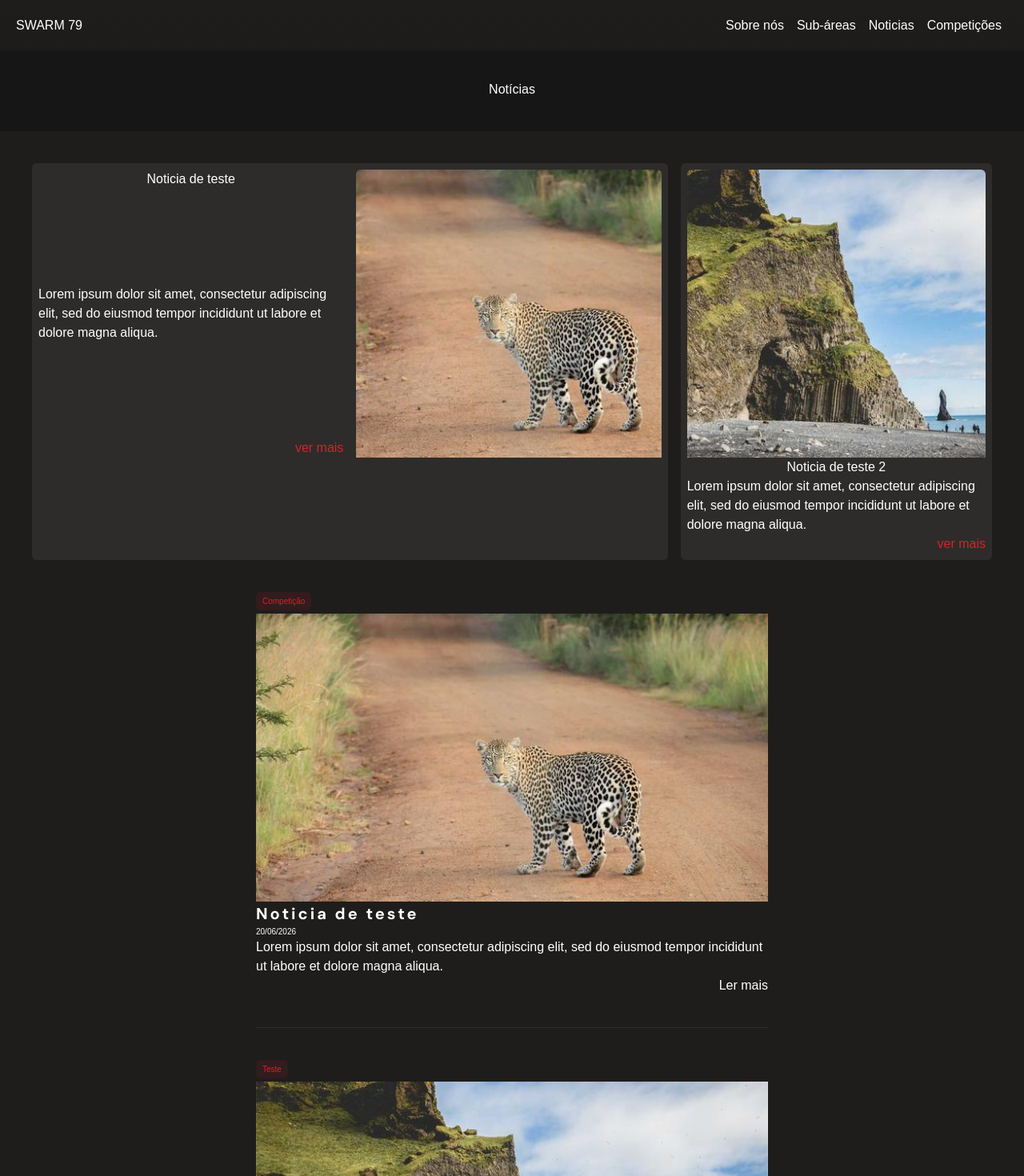
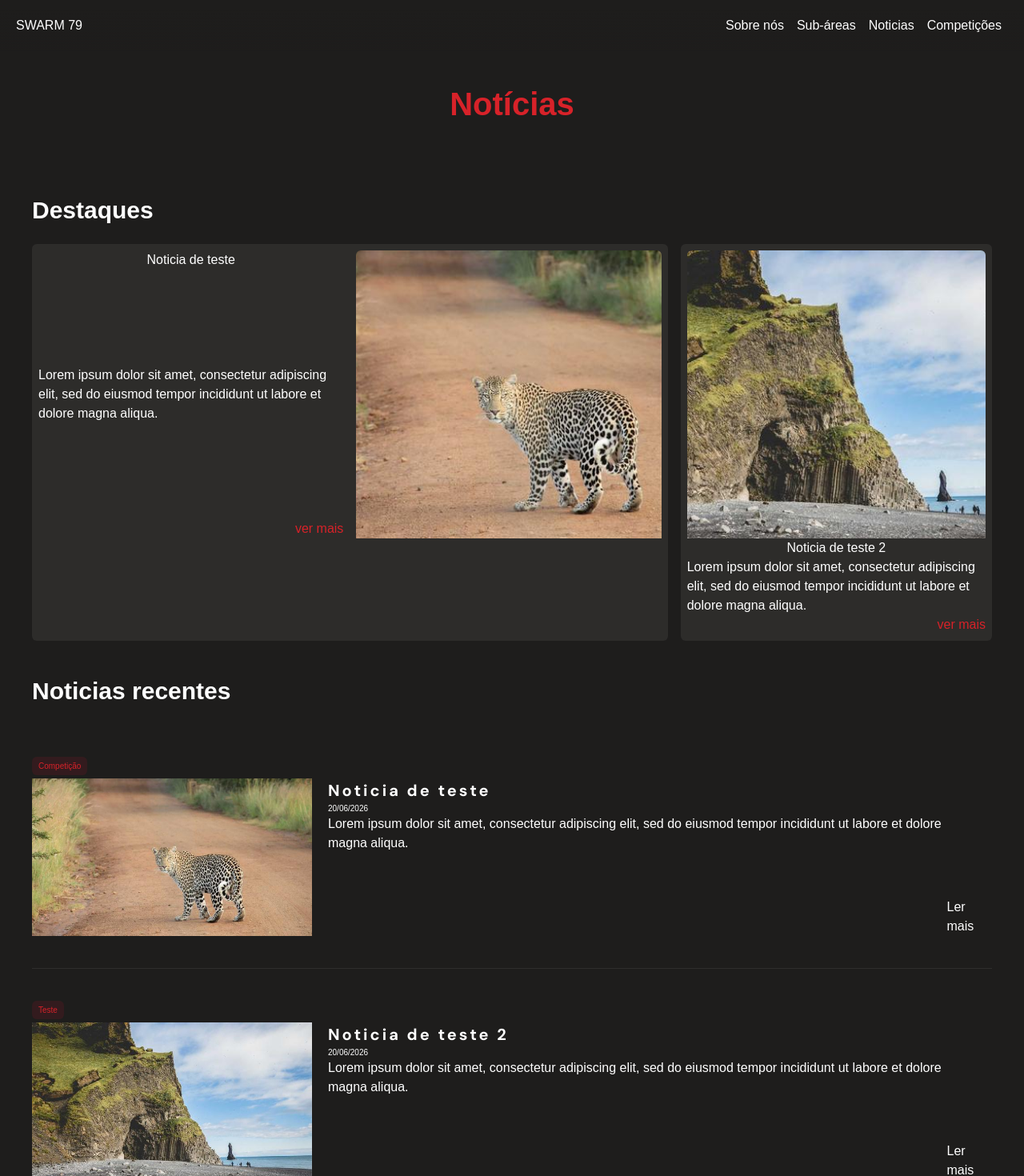
Before and after one commit to david-p-marinho/swarm, a Next.js app: page /noticias in a window 1280 px wide. Shown: the top 1470 px of the page at 80% size. Built offline with nearby package versions, Linux system fonts and the light colour scheme.

Commit message:
[update] tela de noticias

```diff
--- a/app/noticias/components/highLight.tsx
+++ b/app/noticias/components/highLight.tsx
@@ -11,7 +11,9 @@ const HighLight = () => {
 
     if (sortedNews.length > 0) {
         return (
-            <div className="grid grid-cols-3 gap-4 mx-10">
+            <div className="mb-10">
+                <h2 className="mb-5 text-[30px] font-bold">Destaques</h2>
+                <div className="grid grid-cols-3 gap-4">
                     <div className="col-span-2 p-2 bg-[#2D2C2A] rounded-md">
                         <div className="grid grid-cols-2 gap-4">
                             <div className="flex flex-col justify-between items-center">
@@ -43,6 +45,7 @@ const HighLight = () => {
                     }
 
                 </div>
+            </div>
         )
     }
     return
--- a/app/noticias/components/list.tsx
+++ b/app/noticias/components/list.tsx
@@ -1,16 +1,22 @@
 import GetNews from "@/utils/getNews"
 import ListItems from "./listItem"
+import SortNews from "@/utils/sortNews"
 
 const newsList = GetNews()
 
 const List = () => {
+    const sortedNews = SortNews(newsList)
     return (
-        <div className="flex flex-col items-center">
-            {
-                newsList.map((news, index) => (
-                    <ListItems key={index} title={news.title} img={news.img} resume={news.resume} tag={news.tag} timeStamp={news.timeStamp} />
-                ))
-            }
+        <div className=" w-full">
+            <h2 className="mb-5 text-[30px] font-bold">Noticias recentes</h2>
+
+            <div className="flex flex-col items-center w-full">
+                {
+                    sortedNews.map((news, index) => (
+                        <ListItems key={index} title={news.title} img={news.img} resume={news.resume} tag={news.tag} timeStamp={news.timeStamp} isHighLight={news.isHighLight} />
+                    ))
+                }
+            </div>
         </div>
     )
 }
--- a/app/noticias/components/listItem.tsx
+++ b/app/noticias/components/listItem.tsx
@@ -3,24 +3,28 @@ import Image from "next/image";
 
 type news = Omit<News, 'content'>
 
-const ListItems = ({ title, img, resume, tag, timeStamp }: news) => {
+const ListItems = ({ title, img, resume, tag, timeStamp, isHighLight }: news) => {
     return (
-        <div className="group w-[50dvw] flex flex-col items-center justify-center border-b-1 border-b-[#ffffff12] py-10">
+        <div className="group w-full flex flex-col border-b-1 border-b-[#ffffff12] py-10">
             <span className="bg-[#c8102e1f] text-[#D72229] text-[10px] px-2 py-1 rounded-md self-start mb-1 ">{tag}</span>
 
-            <Image className="aspect-video w-full" src={img} alt={title} width={300} height={200} />
+            <div className="flex justify-between">
+                <div className="flex">
+                    <Image className="aspect-video w-[350px]" src={img} alt={title} width={300} height={200} />
 
-            <div className="self-start">
+                    <div className="ml-5">
                         <h2 className="font-bold text-[20px] tracking-[3px] " style={{ fontFamily: 'var(--font-dm-sans)' }}>{title}</h2>
                         <p className="text-[10px]">{timeStamp}</p>
                         <p className="text-[16px]">{resume}</p>
 
+                    </div>
                 </div>
 
                 <div className="self-end">
                     <p className="group-hover:text-red-400 transition-colors duration-200">Ler mais</p>
                 </div>
             </div>
+        </div>
     )
 }
 
--- a/app/noticias/page.tsx
+++ b/app/noticias/page.tsx
@@ -6,8 +6,8 @@ export default function News() {
     return (
         <div>
             <Header/>
-            <div className="flex flex-col items-center mt-15">
-                <div className="w-full bg-[#161616] flex flex-col justify-between items-center py-10 mb-10">
+            <div className="flex flex-col items-center mt-15 mx-10">
+                <div className="w-full text-[#D72229] text-[40px] font-bold flex flex-col justify-between items-center py-10 mb-10">
                     <h1>Notícias</h1>
                 </div>
 
--- /dev/null
+++ b/app/sobre/page.tsx
@@ -0,0 +1,7 @@
+export default function About() {
+    return(
+        <main>
+            <h1>oi :p</h1>
+        </main>
+    )
+}
--- a/components/header.tsx
+++ b/components/header.tsx
@@ -10,7 +10,7 @@ export default function Header() {
                 <div>
                     <ul className="flex row">
                         <li className="m-2">
-                            <Link href="/" className="hover:text-red-500">Sobre nós</Link>
+                            <Link href="/sobre" className="hover:text-red-500">Sobre nós</Link>
                         </li>
                         <li className="m-2">
                             <Link href="/" className="hover:text-red-500">Sub-áreas</Link>
```
Lines whose indentation alone changed are shown as unchanged.
